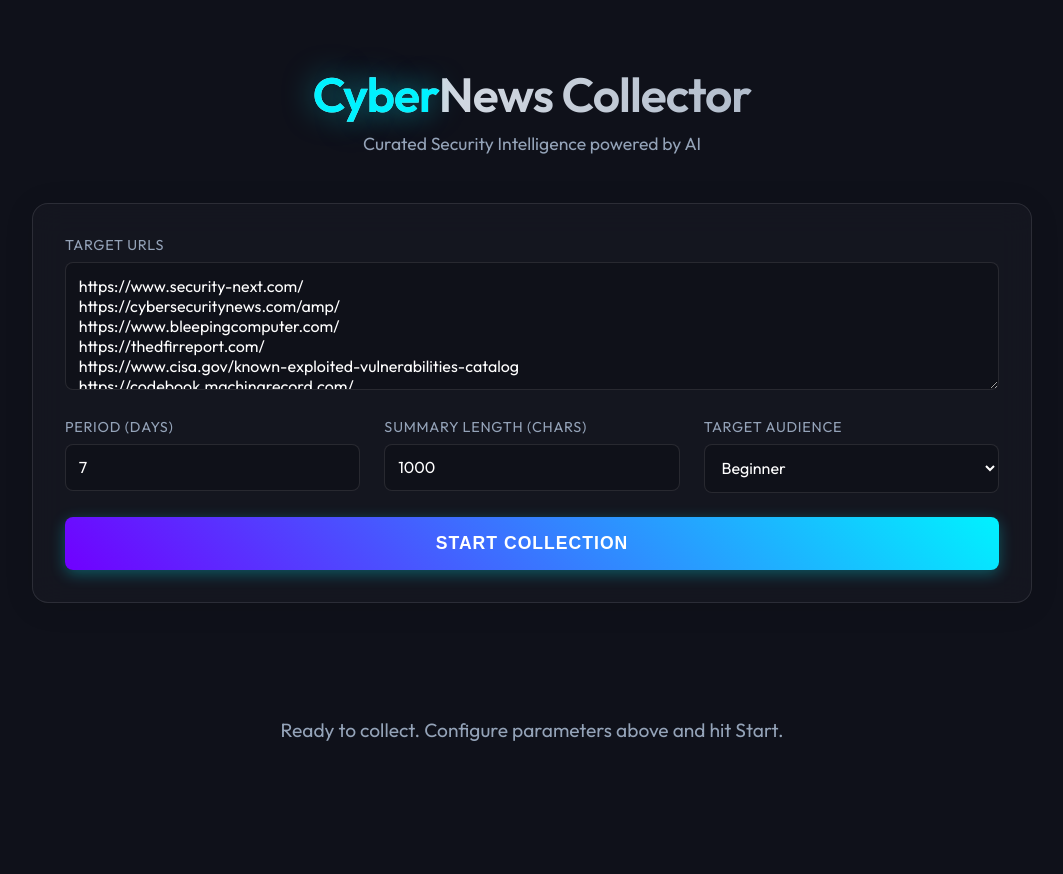
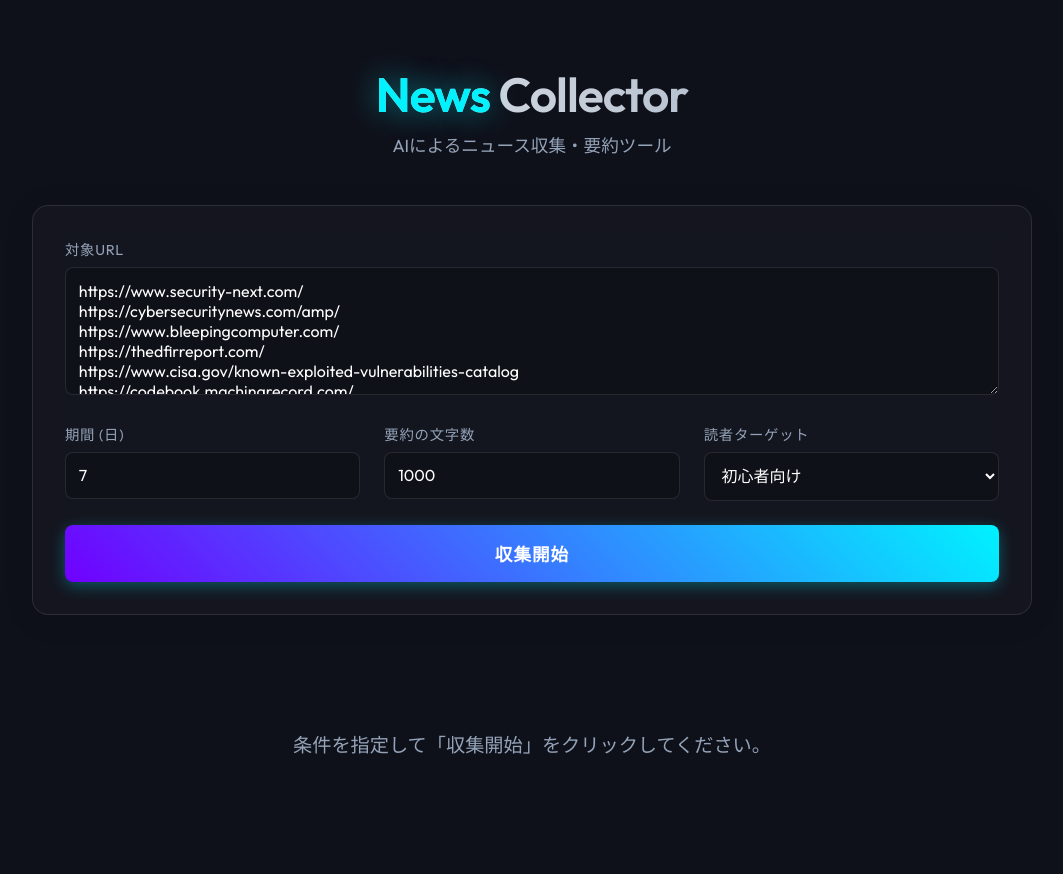
Before and after one commit to moguonyanko/news-collector, a FastAPI app: page / in a window 1280 px wide. Shown: the whole page, without its empty margins (108-1171 px from the left). Before the commit the page ends 741 px from the top, so only its background shows below. Run offline with FastAPI, Linux system fonts and the light colour scheme; some libraries are stand-ins or nearby versions.

Commit message:
アプリ画面の日本語化

```diff
--- a/app/main.py
+++ b/app/main.py
@@ -52,7 +52,7 @@ async def collect(
         if not articles:
             return templates.TemplateResponse("results.html", {
                 "request": request,
-                "error": "No articles found matching the criteria or scraping failed."
+                "error": "指定された条件に一致する記事が見つからないか、スクレイピングに失敗しました。"
             })
 
         # Limit the number of articles
--- a/app/summarizer.py
+++ b/app/summarizer.py
@@ -25,10 +25,10 @@ def summarize_articles(articles: list[dict], genre: str, length: int) -> list[di
     for article in articles:
         try:
             prompt = f"""
-            You are a professional security news analyst.
-            Summarize the following security news article for a "{genre}" audience.
+            You are a professional news analyst.
+            Summarize the following news article for a "{genre}" audience.
              The summary should be approximately {length} characters long.
-             If the article is not related to cybersecurity, output "IRRELEVANT".
+             The summary MUST be in the same language as the original article (do not translate unless the article is multilingual).
 
              Title: {article['title']}
              Content: {article['content'][:5000]}
--- a/app/templates/index.html
+++ b/app/templates/index.html
@@ -1,13 +1,15 @@
 <!DOCTYPE html>
 <html lang="en">
+
 <head>
     <meta charset="UTF-8">
     <meta name="viewport" content="width=device-width, initial-scale=1.0">
-    <title>CyberSecurity News Collector</title>
+    <title>News Collector</title>
     <script src="https://unpkg.com/htmx.org@1.9.10"></script>
     <link rel="stylesheet" href="/static/style.css">
     <link href="https://fonts.googleapis.com/css2?family=Outfit:wght@300;400;600&display=swap" rel="stylesheet">
 </head>
+
 <body>
     <div class="background-globes">
         <div class="globe globe-1"></div>
@@ -17,42 +19,45 @@
 
     <div class="container">
         <header>
-            <h1><span class="highlight">Cyber</span>News Collector</h1>
-            <p class="subtitle">Curated Security Intelligence powered by AI</p>
+            <h1><span class="highlight">News</span> Collector</h1>
+            <p class="subtitle">AIによるニュース収集・要約ツール</p>
         </header>
 
         <section class="control-panel">
             <form hx-post="/collect" hx-target="#results-area" hx-indicator="#loading-indicator">
                 <div class="form-group full-width">
-                    <label>Target URLs</label>
+                    <label>対象URL</label>
                     <textarea name="urls" rows="5">{{ urls }}</textarea>
                 </div>
 
                 <div class="form-row">
                     <div class="form-group">
-                        <label>Period (Days)</label>
+                        <label>期間 (日)</label>
                         <input type="number" name="days" value="{{ default_days }}" min="1" max="365">
                     </div>
 
                     <div class="form-group">
-                        <label>Summary Length (chars)</label>
+                        <label>要約の文字数</label>
                         <input type="number" name="length" value="{{ default_summary_length }}" step="100">
                     </div>
 
                     <div class="form-group">
-                        <label>Target Audience</label>
+                        <label>読者ターゲット</label>
                         <select name="genre">
-                            <option value="Beginner" {% if default_genre == 'Beginner' %}selected{% endif %}>Beginner</option>
-                            <option value="System Administrator" {% if default_genre == 'System Administrator' %}selected{% endif %}>System Administrator</option>
-                            <option value="CISO" {% if default_genre == 'CISO' %}selected{% endif %}>CISO / Executive</option>
-                            <option value="Security Researcher" {% if default_genre == 'Security Researcher' %}selected{% endif %}>Security Researcher</option>
+                            <option value="初心者" {% if default_genre=='Beginner' %}selected{% endif %}>初心者向け</option>
+                            <option value="システム管理者" {% if default_genre=='System Administrator' %}selected{% endif %}>
+                                システム管理者向け</option>
+                            <option value="経営層" {% if default_genre=='CISO' %}selected{% endif %}>経営層・CISO向け</option>
+                            <option value="研究者" {% if default_genre=='Security Researcher' %}selected{% endif %}>研究者向け
+                            </option>
+                            <option value="一般" {% if default_genre=='General' %}selected{% endif %}>一般向け</option>
                         </select>
                     </div>
                 </div>
 
                 <div class="form-actions">
                     <button type="submit" class="btn-primary">
-                        Start Collection
+                        収集開始
                     </button>
                 </div>
             </form>
@@ -61,16 +66,17 @@
         <div id="loading-indicator" class="htmx-indicator">
             <div class="loader">
                 <div class="scanner"></div>
-                <div class="scanner-text">Scanning Global Networks...</div>
+                <div class="scanner-text">ニュースを収集中...</div>
             </div>
         </div>
 
         <section id="results-area">
             <!-- Results will appear here -->
             <div class="empty-state">
-                <p>Ready to collect. Configure parameters above and hit Start.</p>
+                <p>条件を指定して「収集開始」をクリックしてください。</p>
             </div>
         </section>
     </div>
 </body>
+
 </html>
--- a/config.toml
+++ b/config.toml
@@ -12,4 +12,4 @@ default_days = 7
 default_summary_length = 1000
 default_genre = "Beginner"
 gemini_model = "gemini-2.5-flash"
-max_articles = 3
+max_articles = 10
```
Also changed, not shown: app/templates/results.html (+4 -4 lines).
